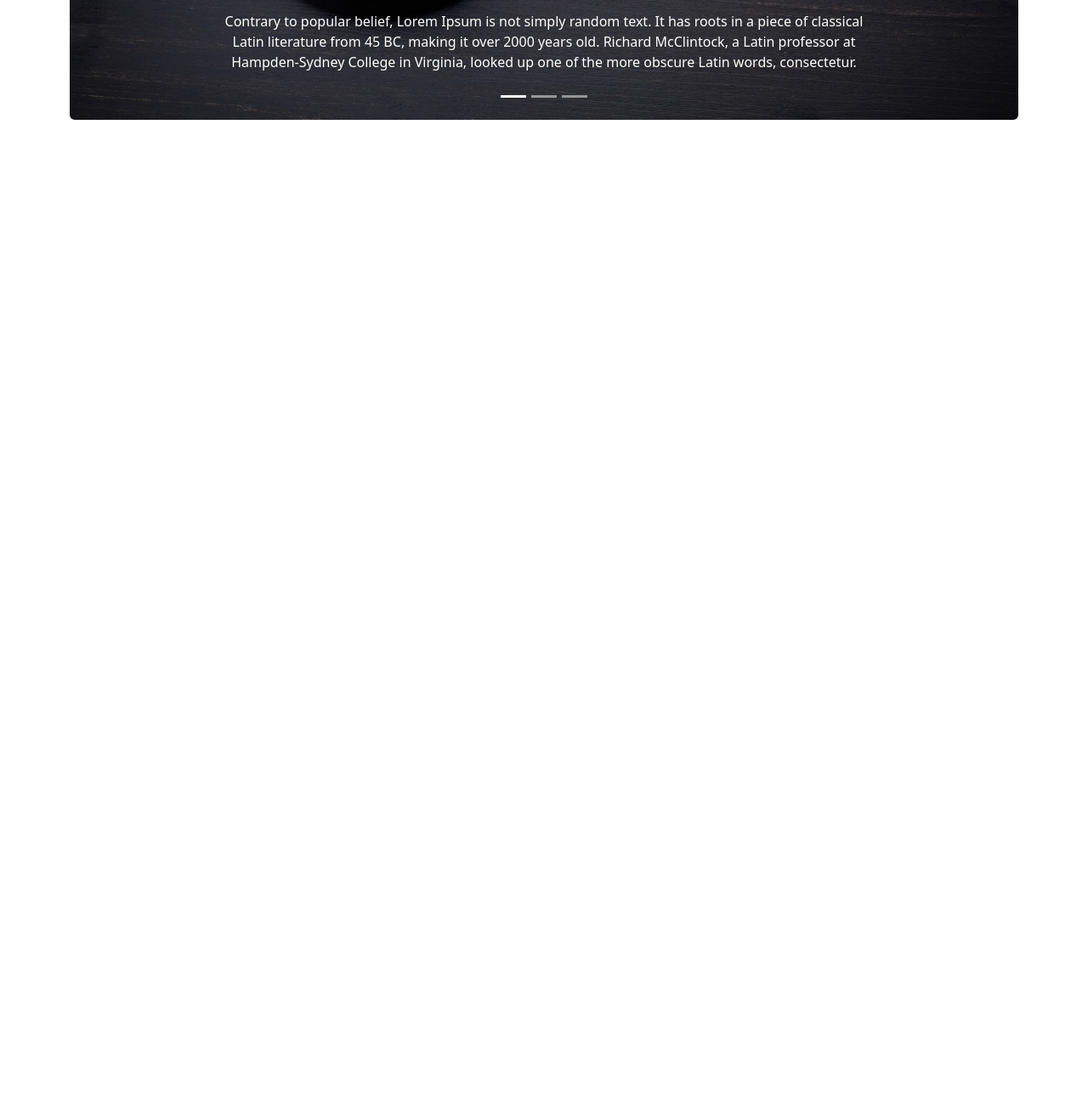
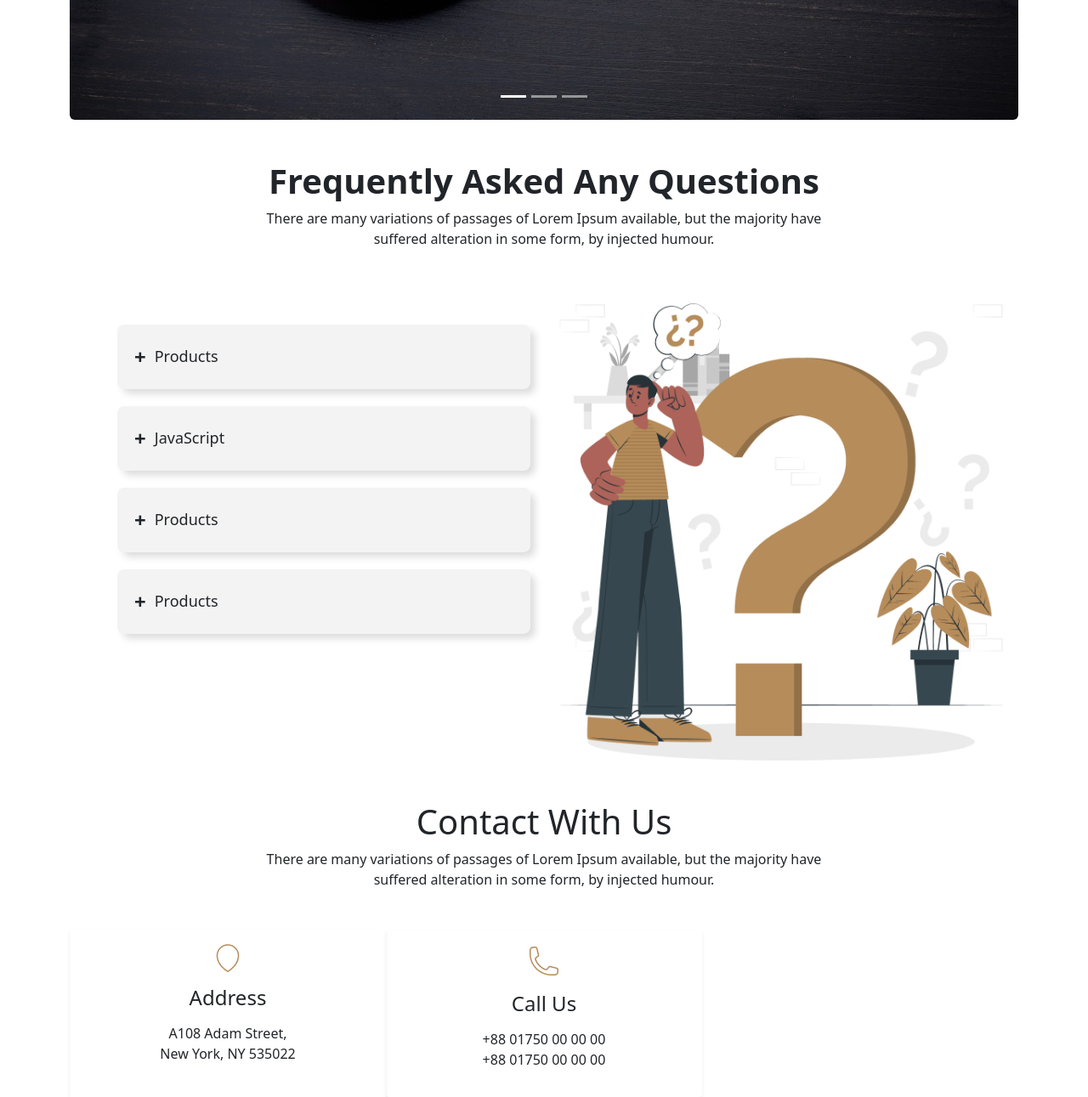
Before and after one commit to asifhaiat/LegalHouseAssignment-3_Bootstrap, a plain HTML site: page index.html in a window 1280 px wide. Shown: the part 2547-3838 px from the top of the page at 85% size. Before the commit the page ends 2688 px from the top, so only its background shows below. Drawn offline with nearby package versions, Linux system fonts and the light colour scheme.

Commit message:
frequently asked qustions section done

```diff
--- a/css/style.css
+++ b/css/style.css
@@ -1,3 +1,69 @@
 .free-consultation-btn {
   background: #b68c5a;
 }
+
+.carousel-caption {
+  position: absolute;
+  top: 50%;
+  transform: translate(-1%, -50%);
+}
+
+.accordion {
+  padding: 5px 3vh;
+}
+.accordion li {
+  list-style: none;
+  width: 100%;
+  margin: 20px;
+  padding: 10px;
+  border-radius: 8px;
+  background: #f3f3f3;
+  box-shadow: 6px 6px 10px -1px rgba(0, 0, 0, 0.15), -6px -6px 10px -1px rgba(255, 255, 255, 0.7);
+}
+
+.accordion li label {
+  display: flex;
+  align-items: center;
+  padding: 10px;
+  font-size: 18px;
+  font-weight: 500;
+  cursor: pointer;
+}
+
+label::before {
+  content: "+";
+  margin-right: 10px;
+  font-size: 24px;
+  font-weight: 600;
+}
+
+input[type="radio"] {
+  display: none;
+}
+
+.accordion .content {
+  color: #555;
+  padding: 0px 10px;
+  line-height: 26px;
+  max-height: 0;
+  overflow: hidden;
+  transition: max-height 0.5s, padding 0.5s;
+}
+
+.accordion input[type="radio"]:checked + label + .content {
+  max-height: 400px;
+  padding: 10px 10px 20px;
+}
+
+.accordion input[type="radio"]:checked + label::before {
+  content: "-";
+}
+
+@media (max-width: 600px) {
+  .carousel-caption {
+    position: absolute;
+    top: 30%;
+    left: 50%;
+    transform: translate(-2%, -50%);
+  }
+}
--- a/index.html
+++ b/index.html
@@ -176,7 +176,7 @@
       <!-- What Our Client Say Section -->
       <section>
         <div class="text-center mt-5">
-          <h1 class="fs-1">What Our Client Say</h1>
+          <h1 class="fs-1 fw-bolder">What Our Client Say</h1>
           <p>
             There are many variations of passages of Lorem Ipsum available, but the majority have <br />
             suffered alteration in some form, by injected humour.
@@ -207,9 +207,9 @@
           </div>
           <div class="carousel-inner">
             <div class="carousel-item active">
-              <img src="images/slider-1.jpg" class="d-block w-100  rounded-2" alt="..." />
-              <div class="carousel-caption  d-md-block ">
-                <img src="images/user-1.png" class="w-25 " alt="" srcset="" />
+              <img src="images/slider-1.jpg" class="d-block w-100 rounded-2" alt="..." />
+              <div class="carousel-caption d-md-block">
+                <img src="images/user-1.png" class="w-25" alt="" srcset="" />
                 <h5>Awlad Hossain</h5>
                 <p>UIX Designer</p>
                 <p>
@@ -222,8 +222,8 @@
             </div>
             <div class="carousel-item">
               <img src="images/slider-2.jpg" class="d-block w-100 rounded-2" alt="..." />
-              <div class="carousel-caption  d-md-block">
-                <img src="images/user-2.png" class="w-25 " alt="" srcset="" />
+              <div class="carousel-caption d-md-block">
+                <img src="images/user-2.png" class="w-25" alt="" srcset="" />
                 <h5>Awlad Hossain</h5>
                 <p>UIX Designer</p>
                 <p>
@@ -236,8 +236,8 @@
             </div>
             <div class="carousel-item">
               <img src="images/slider-3.jpg" class="d-block w-100 rounded-2" alt="..." />
-              <div class="carousel-caption  d-md-block">
-                <img src="images/user-3.png" class="w-25 " alt="" srcset="" />
+              <div class="carousel-caption d-md-block">
+                <img src="images/user-3.png" class="w-25" alt="" srcset="" />
                 <h5>Awlad Hossain</h5>
                 <p>UIX Designer</p>
                 <p>
@@ -269,6 +269,105 @@
           </button>
         </div>
       </section>
+      <!-- Frequently Asked Any Questions -->
+      <section>
+        <div class="text-center mt-5">
+          <h1 class="fs-1 fw-bolder">Frequently Asked Any Questions</h1>
+          <p>
+            There are many variations of passages of Lorem Ipsum available, but the majority have <br />
+            suffered alteration in some form, by injected humour.
+          </p>
+        </div>
+        <div class="container">
+          <div class="row">
+            <div class="col-md-6 mt-5">
+              <ul class="accordion">
+                <li>
+                  <input type="radio" name="accordion" id="first" />
+                  <label for="first">Products</label>
+                  <div class="content">
+                    <p>
+                      Lorem ipsum dolor sit amet consectetur, adipisicing elit. Quia necessitatibus quae voluptatum
+                      incidunt debitis, repudiandae saepe doloribus alias. Tempora saepe, nisi ex necessitatibus
+                      reprehenderit blanditiis ipsum. Facilis iure illo quia.
+                    </p>
+                  </div>
+                </li>
+                <li>
+                  <input type="radio" name="accordion" id="second" />
+                  <label for="second">JavaScript</label>
+                  <div class="content">
+                    <p>
+                      Lorem ipsum dolor sit amet consectetur, adipisicing elit. Quia necessitatibus quae voluptatum
+                      incidunt debitis, repudiandae saepe doloribus alias. Tempora saepe, nisi ex necessitatibus
+                      reprehenderit blanditiis ipsum. Facilis iure illo quia.
+                    </p>
+                  </div>
+                </li>
+                <li>
+                  <input type="radio" name="accordion" id="third" />
+                  <label for="third">Products</label>
+                  <div class="content">
+                    <p>
+                      Lorem ipsum dolor sit amet consectetur, adipisicing elit. Quia necessitatibus quae voluptatum
+                      incidunt debitis, repudiandae saepe doloribus alias. Tempora saepe, nisi ex necessitatibus
+                      reprehenderit blanditiis ipsum. Facilis iure illo quia.
+                    </p>
+                  </div>
+                </li>
+                <li>
+                  <input type="radio" name="accordion" id="fourth" />
+                  <label for="fourth">Products</label>
+                  <div class="content">
+                    <p>
+                      Lorem ipsum dolor sit amet consectetur, adipisicing elit. Quia necessitatibus quae voluptatum
+                      incidunt debitis, repudiandae saepe doloribus alias. Tempora saepe, nisi ex necessitatibus
+                      reprehenderit blanditiis ipsum. Facilis iure illo quia.
+                    </p>
+                  </div>
+                </li>
+              </ul>
+            </div>
+            <div class="col-md-6 mt-5">
+              <img src="images/faq.png" class="img-fluid" alt="" srcset="" />
+            </div>
+          </div>
+        </div>
+      </section>
+      <!-- Contact With Us Section -->
+      <section>
+        <div class="text-center mt-5">
+          <h1 class="fs-1">Contact With Us</h1>
+          <p>
+            There are many variations of passages of Lorem Ipsum available, but the majority have <br />
+            suffered alteration in some form, by injected humour.
+          </p>
+        </div>
+        <div class="container mt-5">
+          <div class="row row-cols-1 row-cols-md-3 g-4">
+            <div class="col text-center shadow-sm">
+              <div class="p-3">
+                <img src="images/address.png" alt="" srcset="" />
+                <h1 class="fs-4 mt-3 mb-3">Address</h1>
+                <p>
+                  A108 Adam Street, <br />
+                  New York, NY 535022
+                </p>
+              </div>
+            </div>
+            <div class="col text-center shadow-sm rounded-1">
+              <div class="p-3">
+                <img src="images/call.png" alt="" srcset="" />
+                <h1 class="fs-4 mt-3 mb-3">Call Us</h1>
+                <p>
+                  +88 01750 00 00 00 <br />
+                  +88 01750 00 00 00
+                </p>
+              </div>
+            </div>
+          </div>
+        </div>
+      </section>
     </main>
     <!-- Bootstrap JS -->
     <script
```
